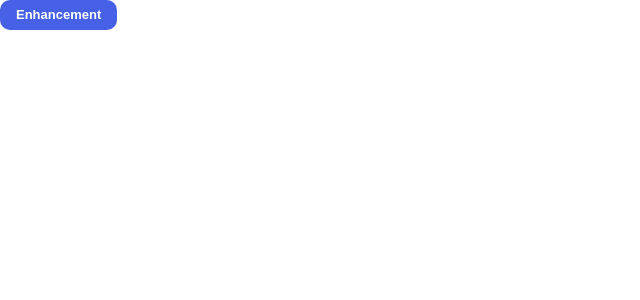
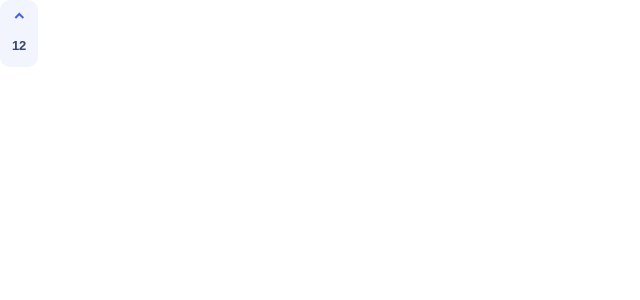
Before and after one commit to bartek9105/product-feedback-app, a Next.js app: page / in a window 1280 px wide. Shown: the top 300 px of the page, without its empty margins (0-640 px from the left). Built offline with nearby package versions, Linux system fonts and the light colour scheme.

Commit message:
Create Like Button component

```diff
--- /dev/null
+++ b/components/common/LikeButton/LikeButton.module.scss
@@ -0,0 +1,30 @@
+@use "styles/variables/colors" as *;
+@use "styles/variables/typography" as *;
+@use "styles/placeholders" as *;
+
+.likesBtn {
+	@extend %button;
+	display: flex;
+	flex-direction: column;
+	align-items: center;
+	background-color: $color-white-300;
+	color: $color-blue-100;
+	border-radius: 10px;
+	padding: 12px;
+	font-weight: $font-weight-bold;
+	font-size: $font-size-xxsm;
+	line-height: $line-height-xxsm;
+	letter-spacing: -0.18px;
+	&:hover {
+		background-color: $color-blue-400;
+	}
+}
+
+.likesBtnIcon {
+	margin-bottom: 12px;
+}
+
+.likesBtnActive {
+	background-color: $color-blue;
+	color: $color-white;
+}
--- /dev/null
+++ b/components/common/LikeButton/index.tsx
@@ -0,0 +1,27 @@
+import classNames from 'classnames'
+import { ButtonHTMLAttributes } from 'react'
+import styles from './LikeButton.module.scss'
+import ArrowUpIcon from '../../../icons/arrow-up.svg'
+
+type LikeButtonProps = ButtonHTMLAttributes<HTMLButtonElement> & {
+	className?: string
+	likesCount: number
+	variant?: string
+}
+
+const LikeButton = ({ className, likesCount, variant }: LikeButtonProps) => {
+	return (
+		<button
+			className={classNames(className, styles.likesBtn, {
+				[styles.likesBtnActive]: variant === 'active'
+			})}
+		>
+			<span>
+				<ArrowUpIcon className={styles.likesBtnIcon} />
+			</span>
+			<span>{likesCount}</span>
+		</button>
+	)
+}
+
+export default LikeButton
--- a/pages/index.tsx
+++ b/pages/index.tsx
@@ -1,9 +1,9 @@
-import Tag from '../components/common/Tag'
+import LikeButton from '../components/common/LikeButton'
 
 const Home = () => {
 	return (
 		<>
-			<Tag variant='active'>Enhancement</Tag>
+			<LikeButton likesCount={12} />
 		</>
 	)
 }
```
Also changed, not shown: icons/arrow-up.svg (added).
